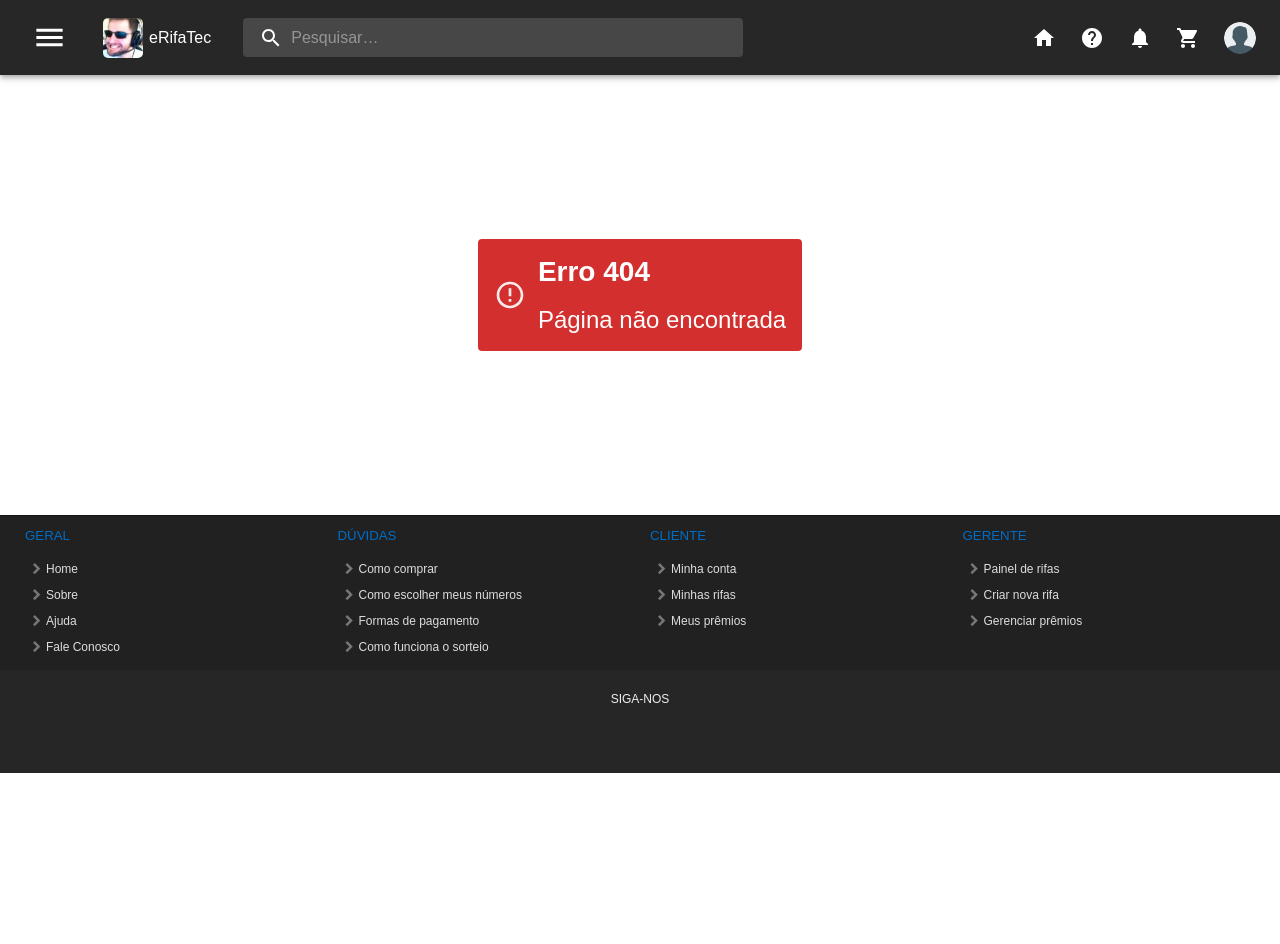
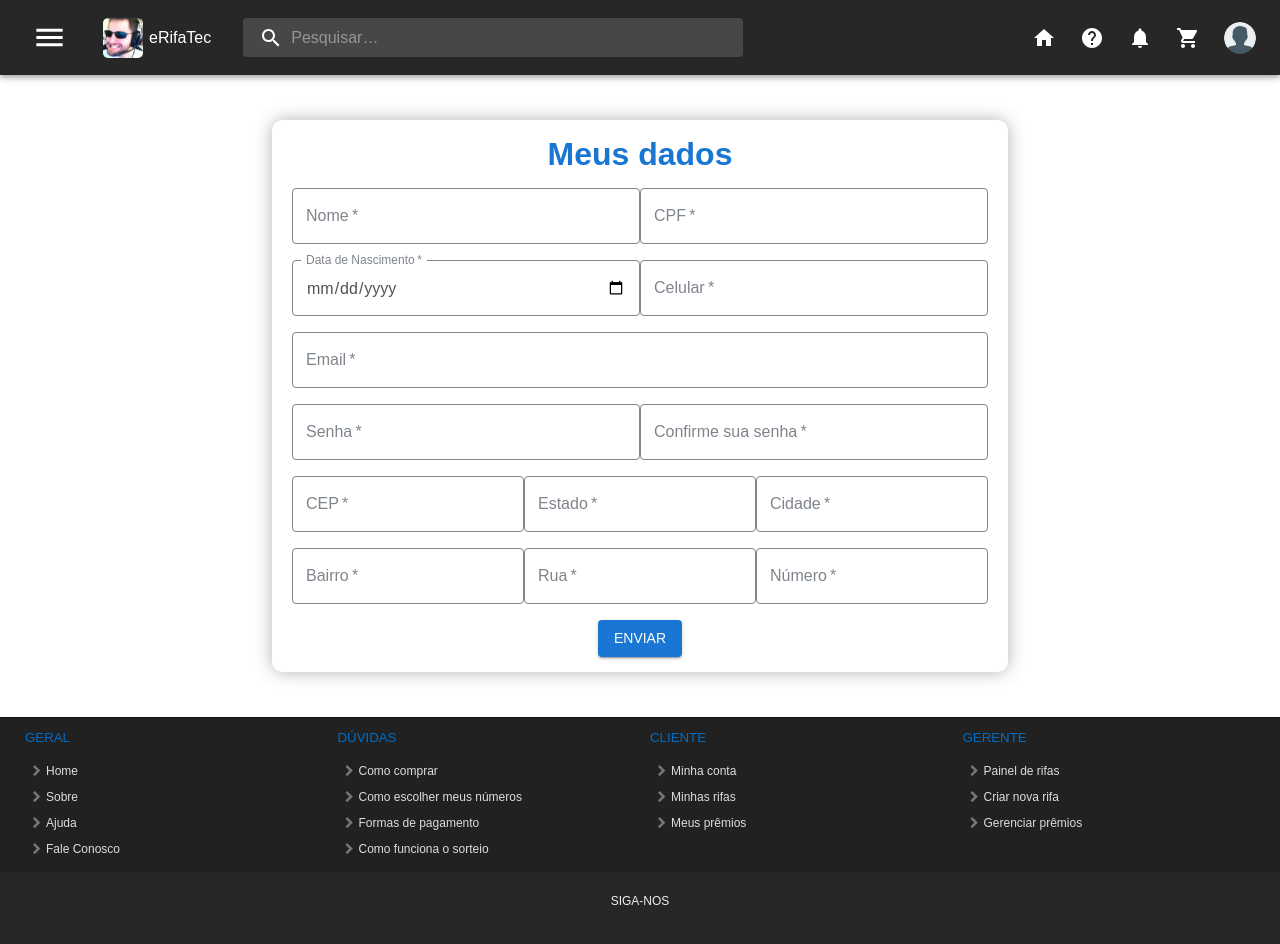
Before and after one commit to TCCMarcoLemasArthur/eRifaTec, a React (Create React App) app in the folder frontend/: page /perfil in a window 1280 px wide. Shown: the top 944 px of the page. Before the commit the page ends 800 px from the top, so only its background shows below. Built offline with nearby package versions, Linux system fonts and the light colour scheme.

Commit message:
Pagina basica para alteração de dados criada

```diff
--- a/frontend/src/Rotas.tsx
+++ b/frontend/src/Rotas.tsx
@@ -6,6 +6,7 @@ import LoginUsuario from './paginas/LoginUsuario';
 import CriarRifa from './paginas/CriarRifa'
 import NoPage from './paginas/NoPage';
 import ListarUsuarios from './paginas/ListarUsuarios';
+import PerfilUsuario from './paginas/PerfilUsuario';
 
 export default function Rotas() {
 	return (
@@ -17,6 +18,7 @@ export default function Rotas() {
 					<Route path='/cadastrar' element={<CadastroUsuario />}/>
 					<Route path='/criar_rifa' element={<CriarRifa />}/>
 					<Route path='/listar_usuarios' element={<ListarUsuarios />}/>
+					<Route path='/perfil' element={<PerfilUsuario />}/>
 					<Route path='*' element={<NoPage />}/>
 				</Routes>
 			</BrowserRouter>
--- /dev/null
+++ b/frontend/src/paginas/PerfilUsuario.tsx
@@ -0,0 +1,14 @@
+import React from 'react'
+import Header from "../componentes/Header";
+import Footer from "../componentes/Footer";
+import FormUsuario from '../componentes/FormUsuario';
+
+export default function PerfilUsuario() {
+  return (
+    <>
+      <Header />
+      <FormUsuario cadastro={false} />
+      <Footer />
+    </>
+  );
+}
```
